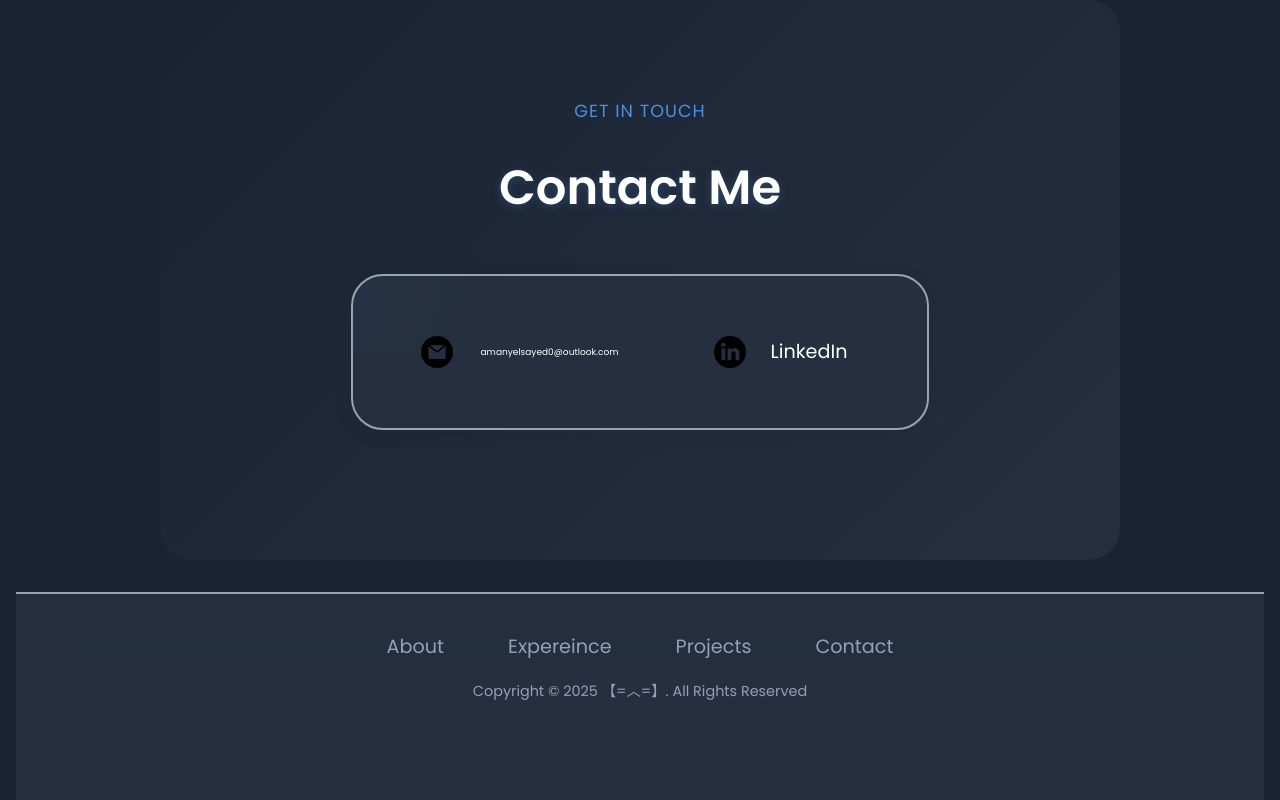
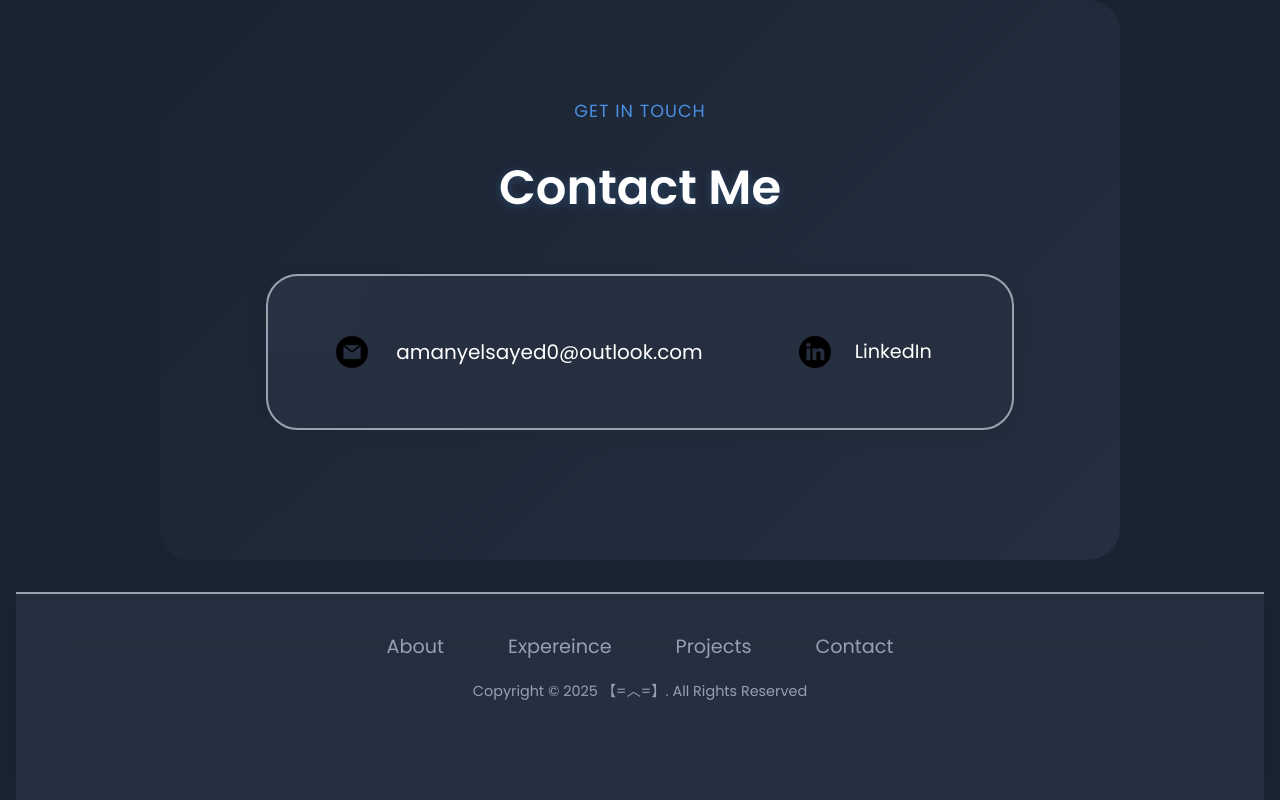
Before and after one commit to Amany-Elsayed/Personal-Portfolio, a plain HTML site: page index.html in a window 1280 px wide. Shown: the part 6888-7688 px from the top of the page. Drawn offline with Linux system fonts and the light colour scheme.

Commit message:
made some improvements

```diff
--- a/index.html
+++ b/index.html
@@ -263,7 +263,7 @@
         <div class="contact-info-upper-container">
             <div class="contact-info-container">
                 <img src="./assets/email.png" alt="email icon" class="icon contact-icon email-icon">
-                <p style="font-size: xx-small;"><a href="mailto:amanyelsayed0@outlook.com">amanyelsayed0@outlook.com</a></p>
+                <p style="font-size: 20px;"><a href="mailto:amanyelsayed0@outlook.com">amanyelsayed0@outlook.com</a></p>
             </div>
             <div class="contact-info-container">
                 <img src="./assets/linkedin.png" alt="linkedin icon" class="icon contact-icon">
```
